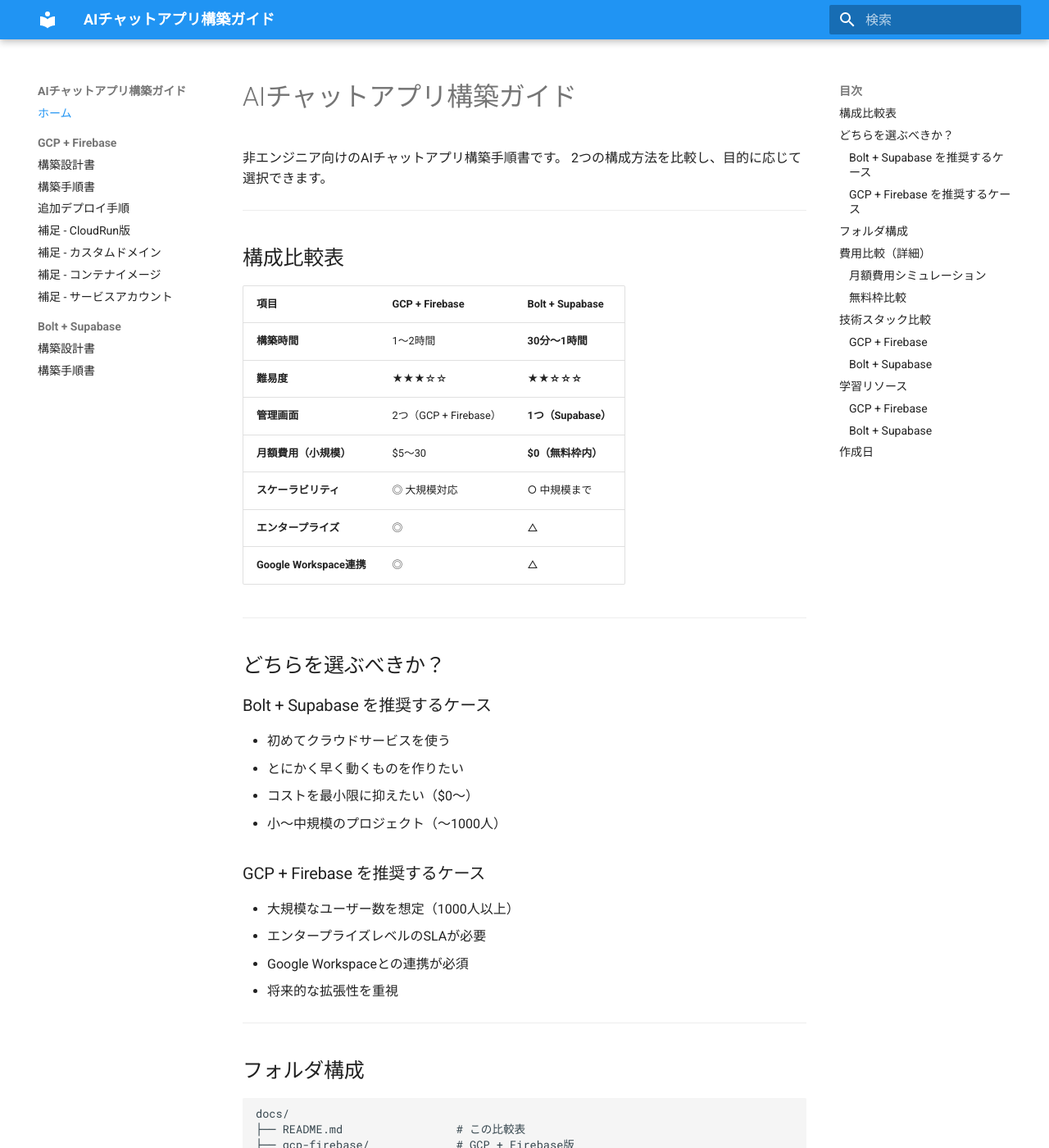
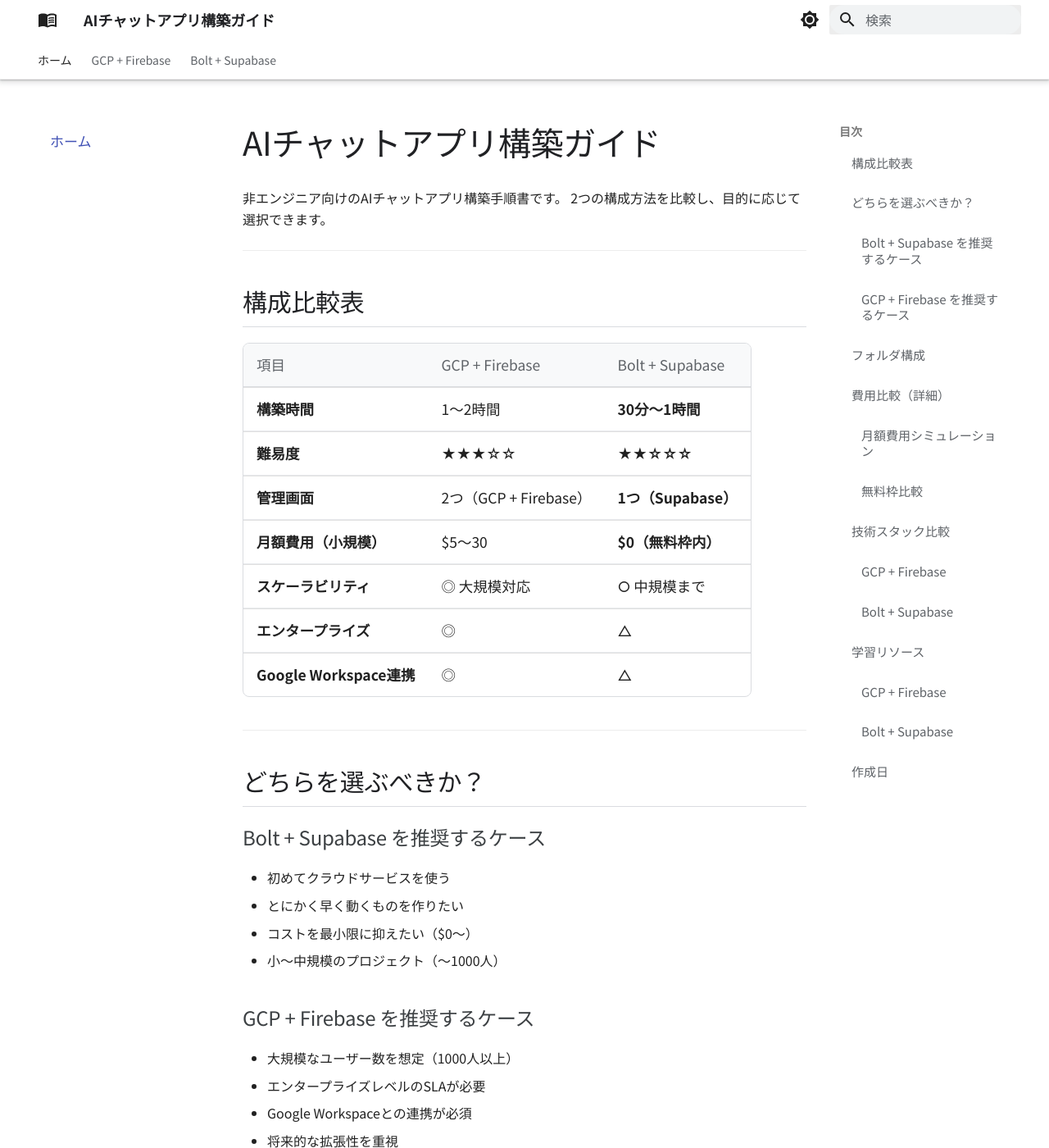
Before and after one commit to michihiro-316/ai-chat-docs, an MkDocs documentation site: the page built from docs/index.md, in a window 1280 px wide and 1400 px high. Shown: the whole window at 82% size. Built offline with MkDocs 1.6.1 and Material for MkDocs 9.7.7, drawn with Linux system fonts in a browser that asks for light colours; some of the changed text lies outside the part shown.

Commit message:
style: add Google-style theme and custom CSS

```diff
--- /dev/null
+++ b/docs/stylesheets/extra.css
@@ -0,0 +1,250 @@
+/* Google/Apple風 モダンデザイン */
+
+:root {
+  --md-primary-fg-color: #1a73e8;
+  --md-accent-fg-color: #1a73e8;
+}
+
+/* ヘッダー */
+.md-header {
+  background-color: #ffffff;
+  box-shadow: 0 1px 2px 0 rgba(60,64,67,.3), 0 2px 6px 2px rgba(60,64,67,.15);
+}
+
+.md-header[data-md-state=shadow] {
+  box-shadow: 0 1px 2px 0 rgba(60,64,67,.3), 0 2px 6px 2px rgba(60,64,67,.15);
+}
+
+.md-header__title {
+  color: #202124;
+  font-weight: 500;
+}
+
+/* ナビゲーションタブ */
+.md-tabs {
+  background-color: #ffffff;
+  border-bottom: 1px solid #dadce0;
+}
+
+.md-tabs__link {
+  color: #5f6368;
+  font-weight: 500;
+  opacity: 1;
+}
+
+.md-tabs__link:hover {
+  color: #1a73e8;
+}
+
+.md-tabs__link--active {
+  color: #1a73e8;
+  border-bottom: 3px solid #1a73e8;
+}
+
+/* サイドバー */
+.md-nav__link {
+  color: #3c4043;
+  font-size: 0.85rem;
+  padding: 0.5rem 0.75rem;
+  border-radius: 0 20px 20px 0;
+  margin-right: 12px;
+}
+
+.md-nav__link:hover {
+  background-color: #f1f3f4;
+  color: #1a73e8;
+}
+
+.md-nav__link--active {
+  background-color: #e8f0fe;
+  color: #1a73e8;
+  font-weight: 500;
+}
+
+/* コンテンツエリア */
+.md-content {
+  max-width: 900px;
+}
+
+/* 見出し */
+.md-typeset h1 {
+  color: #202124;
+  font-weight: 400;
+  font-size: 2rem;
+  margin-bottom: 1.5rem;
+  border-bottom: none;
+}
+
+.md-typeset h2 {
+  color: #202124;
+  font-weight: 500;
+  font-size: 1.5rem;
+  margin-top: 2rem;
+  padding-bottom: 0.5rem;
+  border-bottom: 1px solid #dadce0;
+}
+
+.md-typeset h3 {
+  color: #3c4043;
+  font-weight: 500;
+  font-size: 1.2rem;
+}
+
+/* テーブル */
+.md-typeset table:not([class]) {
+  border: 1px solid #dadce0;
+  border-radius: 8px;
+  overflow: hidden;
+  font-size: 0.875rem;
+  box-shadow: none;
+}
+
+.md-typeset table:not([class]) th {
+  background-color: #f8f9fa;
+  color: #5f6368;
+  font-weight: 500;
+  text-transform: none;
+  border-bottom: 1px solid #dadce0;
+  padding: 12px 16px;
+}
+
+.md-typeset table:not([class]) td {
+  padding: 12px 16px;
+  border-bottom: 1px solid #e8eaed;
+}
+
+.md-typeset table:not([class]) tr:last-child td {
+  border-bottom: none;
+}
+
+.md-typeset table:not([class]) tr:hover td {
+  background-color: #f8f9fa;
+}
+
+/* コードブロック */
+.md-typeset pre {
+  background-color: #f8f9fa;
+  border: 1px solid #e8eaed;
+  border-radius: 8px;
+  font-size: 0.8125rem;
+  line-height: 1.6;
+}
+
+.md-typeset code {
+  background-color: #f1f3f4;
+  border-radius: 4px;
+  padding: 2px 6px;
+  font-size: 0.875em;
+  color: #d93025;
+}
+
+.md-typeset pre code {
+  color: inherit;
+  background-color: transparent;
+  padding: 0;
+}
+
+/* リンク */
+.md-typeset a {
+  color: #1a73e8;
+  text-decoration: none;
+}
+
+.md-typeset a:hover {
+  text-decoration: underline;
+}
+
+/* リスト */
+.md-typeset ul li,
+.md-typeset ol li {
+  margin-bottom: 0.5em;
+}
+
+/* 引用ブロック */
+.md-typeset blockquote {
+  border-left: 4px solid #1a73e8;
+  background-color: #f8f9fa;
+  padding: 1rem 1.5rem;
+  margin: 1rem 0;
+  border-radius: 0 8px 8px 0;
+}
+
+/* アラート/Admonition */
+.md-typeset .admonition {
+  border-radius: 8px;
+  border: none;
+  box-shadow: 0 1px 2px 0 rgba(60,64,67,.3), 0 1px 3px 1px rgba(60,64,67,.15);
+}
+
+.md-typeset .admonition-title {
+  font-weight: 500;
+}
+
+/* 検索 */
+.md-search__input {
+  background-color: #f1f3f4;
+  border-radius: 24px;
+}
+
+.md-search__input::placeholder {
+  color: #5f6368;
+}
+
+/* 目次（右サイドバー） */
+.md-sidebar--secondary .md-nav__link {
+  font-size: 0.75rem;
+  color: #5f6368;
+}
+
+.md-sidebar--secondary .md-nav__link--active {
+  color: #1a73e8;
+  font-weight: 500;
+  background-color: transparent;
+}
+
+/* フッター */
+.md-footer {
+  background-color: #f8f9fa;
+}
+
+/* ダークモード対応 */
+[data-md-color-scheme="slate"] {
+  --md-default-bg-color: #202124;
+  --md-default-fg-color: #e8eaed;
+}
+
+[data-md-color-scheme="slate"] .md-header {
+  background-color: #303134;
+  box-shadow: 0 1px 2px 0 rgba(0,0,0,.3);
+}
+
+[data-md-color-scheme="slate"] .md-tabs {
+  background-color: #303134;
+  border-bottom-color: #5f6368;
+}
+
+[data-md-color-scheme="slate"] .md-typeset table:not([class]) {
+  border-color: #5f6368;
+}
+
+[data-md-color-scheme="slate"] .md-typeset table:not([class]) th {
+  background-color: #303134;
+  color: #e8eaed;
+}
+
+[data-md-color-scheme="slate"] .md-typeset pre {
+  background-color: #303134;
+  border-color: #5f6368;
+}
+
+[data-md-color-scheme="slate"] .md-typeset code {
+  background-color: #3c4043;
+  color: #f28b82;
+}
+
+/* アーキテクチャ図のフォント固定 */
+.md-typeset pre > code {
+  font-family: 'Roboto Mono', 'Noto Sans JP', monospace;
+  white-space: pre;
+  overflow-x: auto;
+}
--- a/mkdocs.yml
+++ b/mkdocs.yml
@@ -1,20 +1,58 @@
 site_name: AIチャットアプリ構築ガイド
 site_description: 非エンジニア向けのAIチャットアプリ構築手順書
 docs_dir: docs
+
 theme:
   name: material
   language: ja
   palette:
-    primary: blue
-    accent: light blue
+    - scheme: default
+      primary: white
+      accent: blue
+      toggle:
+        icon: material/brightness-7
+        name: ダークモードに切替
+    - scheme: slate
+      primary: grey
+      accent: blue
+      toggle:
+        icon: material/brightness-4
+        name: ライトモードに切替
+  font:
+    text: Noto Sans JP
+    code: Roboto Mono
   features:
+    - navigation.tabs
+    - navigation.tabs.sticky
     - navigation.sections
     - navigation.expand
+    - navigation.top
+    - search.highlight
+    - search.suggest
+    - content.code.copy
+    - toc.follow
+  icon:
+    logo: material/book-open-variant
+
+extra_css:
+  - stylesheets/extra.css
+
 markdown_extensions:
   - tables
   - admonition
+  - pymdownx.details
   - pymdownx.superfences
+  - pymdownx.highlight:
+      anchor_linenums: true
+  - pymdownx.inlinehilite
+  - pymdownx.snippets
+  - pymdownx.tabbed:
+      alternate_style: true
+  - attr_list
   - md_in_html
+  - toc:
+      permalink: true
+
 nav:
   - ホーム: index.md
   - GCP + Firebase:
```
